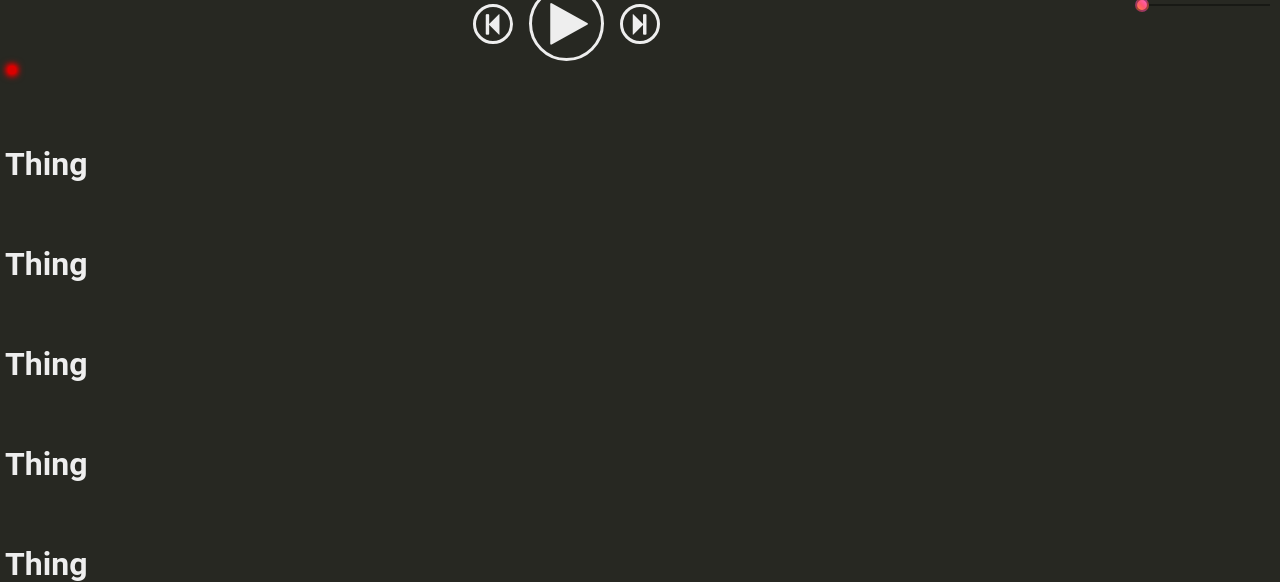
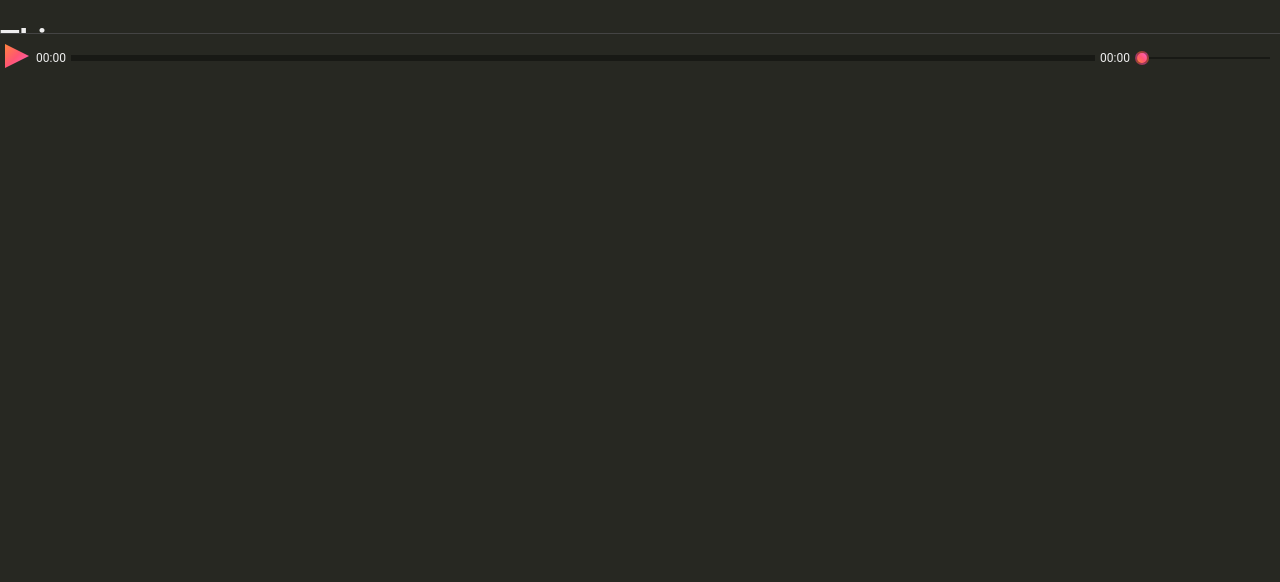
Before and after one commit to pulse0ne/n.audio, a website: page public/index.html in a window 1280 px wide. Shown: the part 718-1300 px from the top of the page. After the commit the page ends 800 px from the top, so only its background shows below. Drawn offline with Linux system fonts and the light colour scheme.

Commit message:
db updates

```diff
--- /dev/null
+++ b/notes.txt
@@ -0,0 +1,2 @@
+- investigate locking down mongodb
+- investigate mac filtering
--- a/public/app.js
+++ b/public/app.js
@@ -67,6 +67,7 @@ app.controller('n.audio.controller.main', [
             }
         };
         $scope.volumeSlider = 100;
+        $scope.svgPath = 'M 0 0 L 0 32 L 32 16 z';
 
         const debounce = function (func, wait, immediate) {
             let timeout;
@@ -93,6 +94,14 @@ app.controller('n.audio.controller.main', [
         $scope.$watch('nowplaying.volume', function (newVal) {
             if ($scope.volumeSlider !== newVal) {
                 $scope.volumeSlider = newVal;
+            }
+        });
+
+        $scope.$watch('nowplaying.playstate', function (newVal) {
+            if (newVal !== $scope.PlayStateEnum.PLAYING) {
+                $scope.svgPath = 'M 0 0 L 0 32 L 32 16 z';
+            } else {
+                $scope.svgPath = 'M 2 0 L 2 32 L 12 32 L 12 0 L 2 0 M 20 0 L 20 32 L 30 32 L 30 0 L 20 0';
             }
         });
 
--- a/public/assets/naudio.css
+++ b/public/assets/naudio.css
@@ -3,6 +3,11 @@ body {
     background: #272822;
     color: #eeeeee;
     height: 100%;
+}
+
+body {
+    display: flex;
+    flex-direction: column;
     margin: 0;
 }
 
@@ -10,54 +15,24 @@ body {
     box-sizing: border-box;
 }
 
+.svg-control {
+    width: 24px;
+    height: 24px;
+    margin: 5px;
+}
+
+.svg-control:hover #control,
+.svg-control:active #control {
+    fill: url(#hover);
+}
+
 .clickable {
     cursor: pointer;
 }
-
-.playstate-control {
-    width: 75px;
-    height: 75px;
-}
-
-.previous-control,
-.next-control {
-    width: 40px;
-    height: 40px;
-    font-size: 1.5em;
-}
-
-.playstate-control,
-.previous-control,
-.next-control {
-    border-radius: 50%;
-    border: 3px solid #eeeeee;
-    display: flex;
-    align-items: center;
-    justify-content: center;
-    cursor: pointer;
-    margin: 0 8px;
-}
-
-.playstate-control:hover,
-.previous-control:hover,
-.next-control:hover {
-    border-color: #ff5573;
-}
-
-.playstate-control,
-.playstate-control:active,
-.playstate-control:focus,
-.previous-control,
-.previous-control:active,
-.previous-control:focus,
-.next-control,
-.next-control:active,
-.next-control:focus {
+.clickable,
+.clickable:active,
+.clickable:focus {
     outline: none;
-}
-
-.play-adjust {
-    padding-left: 6px;
 }
 
 .control-container {
@@ -67,32 +42,20 @@ body {
 }
 
 .main {
-    min-height: 100%;
-}
-
-.content {
-    padding: 5px;
-    padding-bottom: 120px;
+    flex: 1;
+    overflow: auto;
 }
 
 .sticky-footer {
     background: #272822;
     border-top: 1px solid #444444;
-    height: 120px;
-    margin-top: -120px;
-    position: fixed;
-    left: 0;
-    right: 0;
-    bottom: 0;
-    display: flex;
-    flex-direction: column;
 }
 
 .ws-indicator {
     position: fixed;
     left: 0;
     right: 0;
-    bottom: 0;
+    top: 0;
     margin: 8px;
     width: 8px;
     height: 8px;
--- a/public/index.html
+++ b/public/index.html
@@ -13,9 +13,9 @@
 </head>
 <body ng-controller="n.audio.controller.main" ng-cloak>
     <div class="main">
-    <div class="content">
-        <br>
+        <div>
             {{nowplaying | json}}
+        </div>
 
         <h1>Thing</h1><br>
         <h1>Thing</h1><br>
@@ -30,30 +30,15 @@
         <h1>Thing</h1><br>
         <h1>Thing</h1><br>
         <h1>Thing</h1><br>
-
-    </div>
     </div>
 
-<footer class="sticky-footer">
+    <div class="sticky-footer" layout="row" layout-align="space-around center">
+        <div class="control-container">
+            <div class="clickable" ng-include="'assets/play.svg'" ng-click="togglePlaystate()"></div>
+        </div>
         <n-track-slider total="nowplaying.time.total" current="nowplaying.time.current" on-seek="onSeek"></n-track-slider>
-    <div class="control-wrapper" layout="row" layout-align="space-around">
-        <div class="control-container">
-            <div class="previous-control" ng-click="changePrevious()">
-                <i class="fa fa-fw fa-step-backward"></i>
-            </div>
-            <div class="playstate-control" ng-click="togglePlaystate()">
-                <i class="fa fa-3x fa-fw"
-                   ng-class="{'fa-pause': nowplaying.playstate === PlayStateEnum.PLAYING,
-                              'fa-play': nowplaying.playstate !== PlayStateEnum.PLAYING,
-                              'play-adjust': nowplaying.playstate !== PlayStateEnum.PLAYING}"></i>
-            </div>
-            <div class="next-control" ng-click="changeNext()">
-                <i class="fa fa-fw fa-step-forward"></i>
-            </div>
-        </div>
         <md-slider class="vol-slider" ng-model="volumeSlider" min="0" max="100"></md-slider>
     </div>
-</footer>
 
     <div class="ws-indicator" ng-class="{'failed': !wsConnected}"></div>
 
```
Also changed, not shown: models/album.js (added, +13 -0 lines), models/artist.js (added, +14 -0 lines), models/index.js (added, +8 -0 lines), models/playlist.js (added, +19 -0 lines), models/track.js (added, +20 -0 lines), naudio.js (+38 -4 lines), lib/mplayer/player.js, public/assets/play.svg (added). Lines whose indentation alone changed are shown as unchanged.
